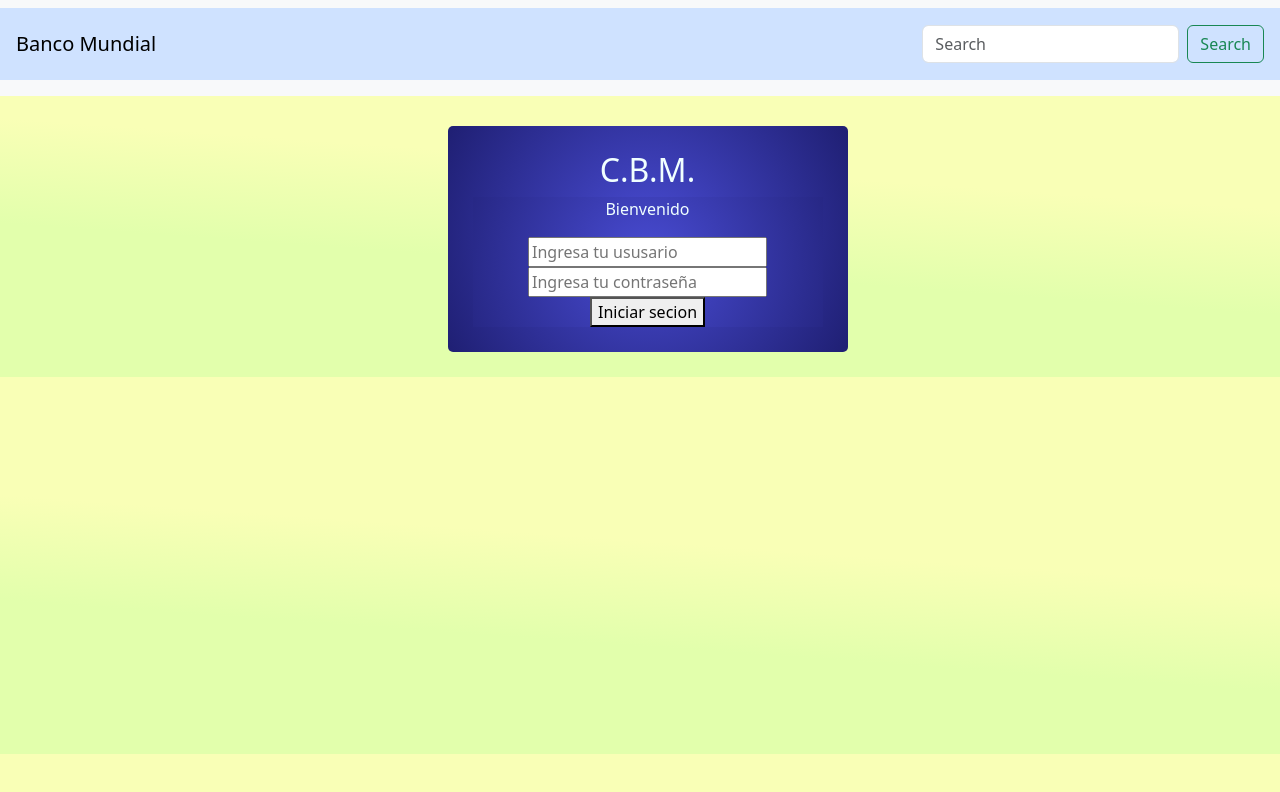
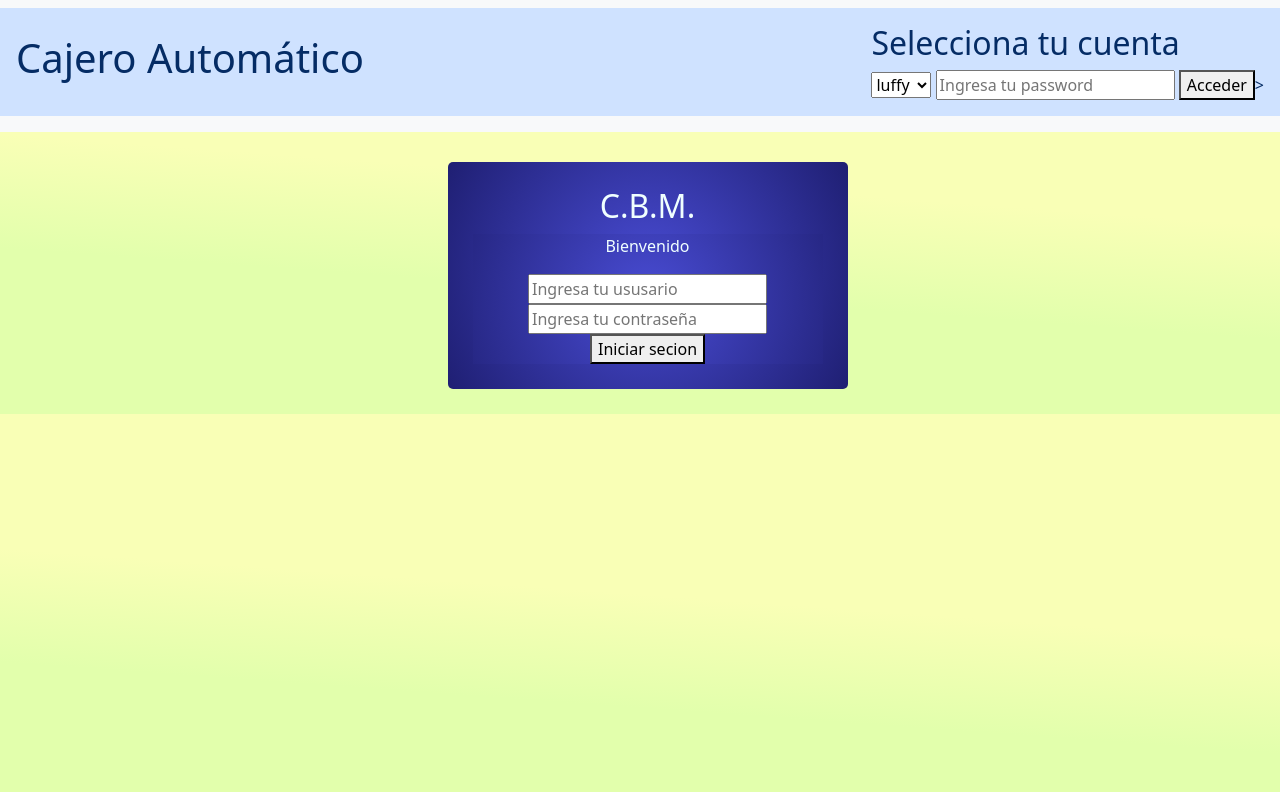
Before and after one commit to jhonpauljhons1/cajero-banco-mundial, a plain HTML site: page index.html in a window 1280 px wide. Drawn offline with nearby package versions, Linux system fonts and the light colour scheme.

Commit message:
se hacen algunas modificaciones en el archivo html

```diff
--- a/index.html
+++ b/index.html
@@ -12,11 +12,16 @@
 <body>
     <nav class="navbar bg-body-tertiary">
         <div class="container-fluid p-3 mb-2 bg-primary-subtle text-primary-emphasis">
-          <a class="navbar-brand">Banco Mundial</a>
-          <form class="d-flex" role="search">
-            <input class="form-control me-2" type="search" placeholder="Search" aria-label="Search">
-            <button class="btn btn-outline-success" type="submit">Search</button>
-          </form>
+          <h1>Cajero Automático</h1>
+          <div id="login-section">
+              <h2>Selecciona tu cuenta</h2>
+              <select id="account-select">
+                  <option value="0">luffy</option>
+                  <option value="1">zoro</option>
+                  <option value="2">nami</option>
+              </select>
+              <input type="password" id="password" placeholder="Ingresa tu password">
+              <button onclick="login()">Acceder</button>>
         </div>
       </nav>
     </nav>
@@ -27,7 +32,7 @@
             <p id="login-message"> Bienvenido</p>
             <input type="text" id="ususario" placeholder="Ingresa tu ususario">
             <input type="text" id="contraseña" placeholder="Ingresa tu contraseña">
-            <button id="btn-secion">Iniciar secion</button>
+            <button id="btn-seccion">Iniciar secion</button>
     </div>
 
         </div>
```
